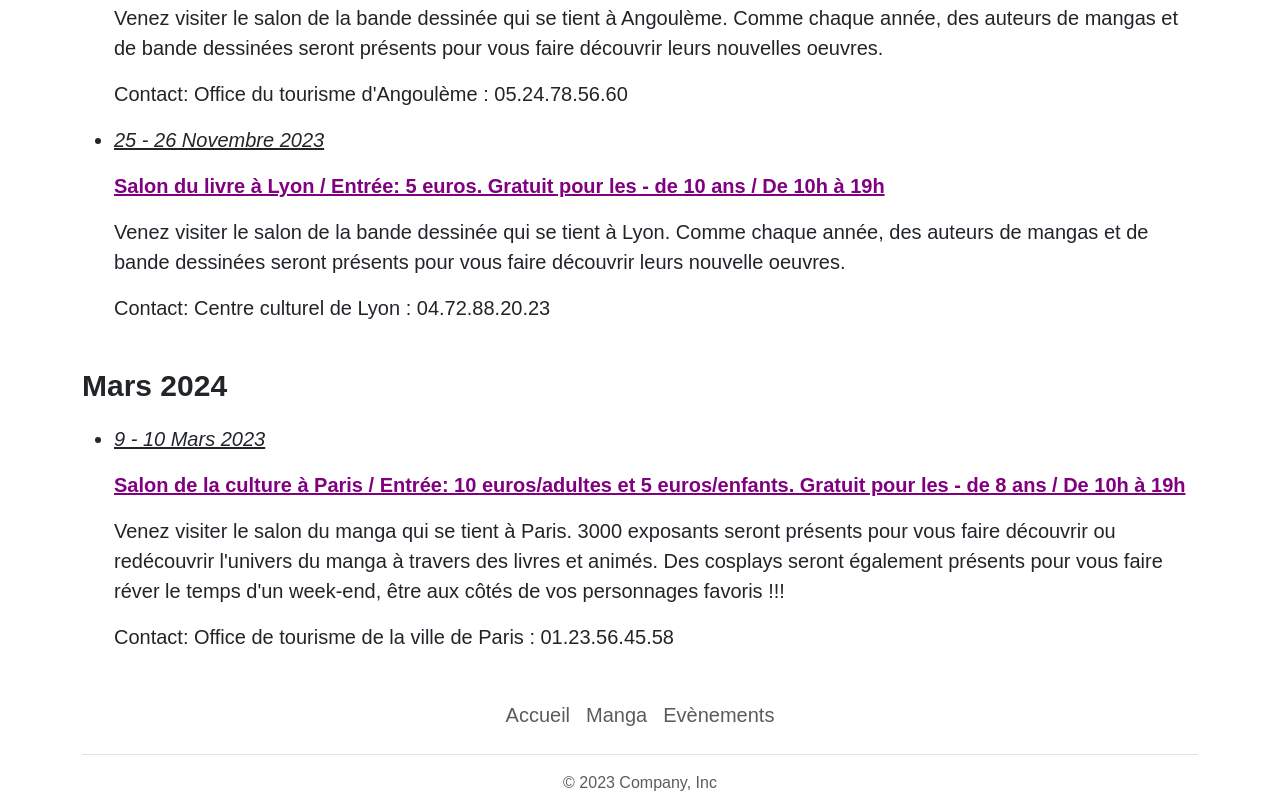
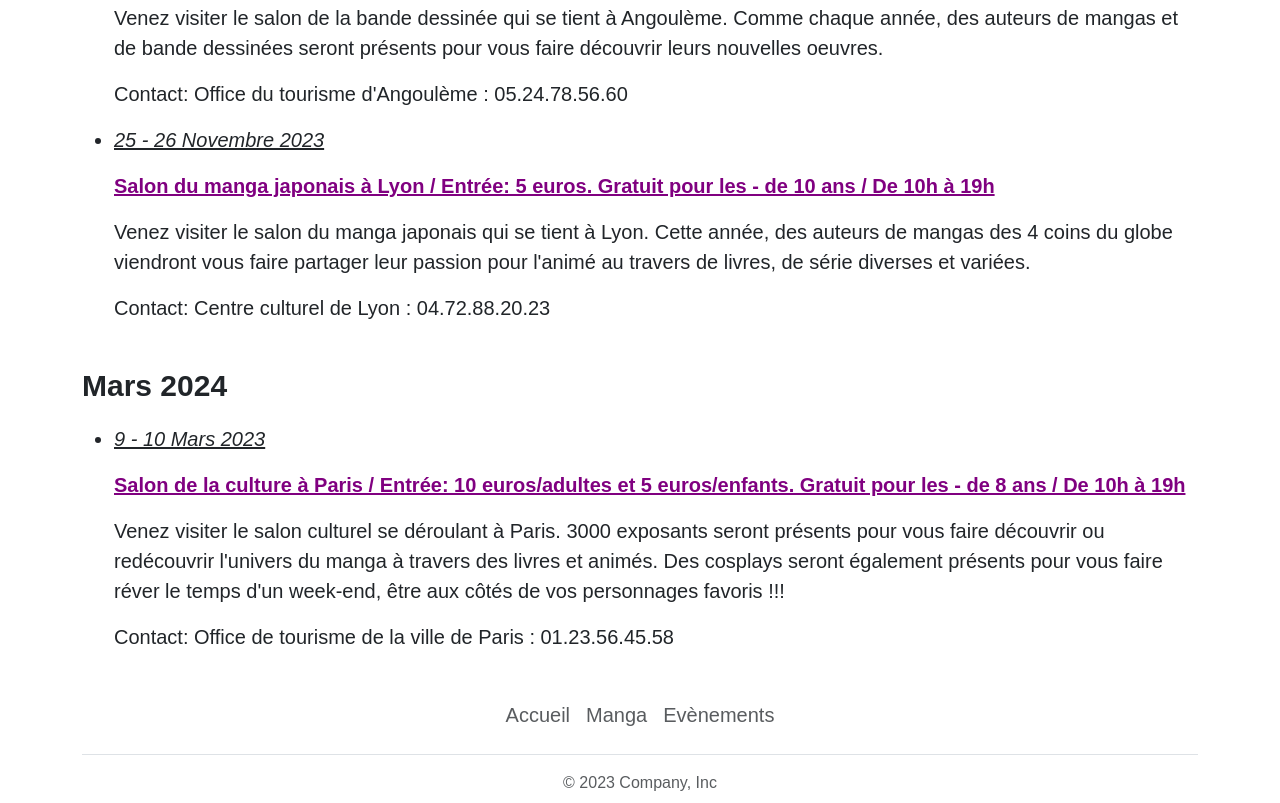
Before and after one commit to Laetitia-1984/Manga-Fan, a plain HTML site: page event.html in a window 1280 px wide. Shown: the part 442-1245 px from the top of the page. Drawn offline with nearby package versions, Linux system fonts and the light colour scheme.

Commit message:
modil evenement 2

```diff
--- a/event.html
+++ b/event.html
@@ -30,8 +30,8 @@
                 </li>
                 <li>
                     <p class="date">25 - 26 Novembre 2023</p>
-                    <p class="place-event">Salon du livre à Lyon / Entrée: 5 euros. Gratuit pour les - de 10 ans / De 10h à 19h</p>
-                    <p>Venez visiter le salon de la bande dessinée qui se tient à Lyon. Comme chaque année, des auteurs de mangas et de bande dessinées seront présents pour vous faire découvrir leurs nouvelle oeuvres.</p>
+                    <p class="place-event">Salon du manga japonais à Lyon / Entrée: 5 euros. Gratuit pour les - de 10 ans / De 10h à 19h</p>
+                    <p>Venez visiter le salon du manga japonais qui se tient à Lyon. Cette année, des auteurs de mangas des 4 coins du globe viendront vous faire partager leur passion pour l'animé au travers de livres, de série diverses et variées.</p>
                     <p>Contact: Centre culturel de Lyon : 04.72.88.20.23</p>
                 </li>
             </ul>
@@ -41,7 +41,7 @@
                 <li>
                     <p class="date">9 - 10 Mars 2023</p>
                     <p class="place-event">Salon de la culture à Paris / Entrée: 10 euros/adultes et 5 euros/enfants. Gratuit pour les - de 8 ans / De 10h à 19h</p>
-                    <p>Venez visiter le salon du manga qui se tient à Paris. 3000 exposants seront présents pour vous faire découvrir ou redécouvrir l'univers du manga à travers des livres et animés. Des cosplays seront également présents pour vous faire réver le temps d'un week-end, être aux côtés de vos personnages favoris !!!</p>
+                    <p>Venez visiter le salon culturel se déroulant à Paris. 3000 exposants seront présents pour vous faire découvrir ou redécouvrir l'univers du manga à travers des livres et animés. Des cosplays seront également présents pour vous faire réver le temps d'un week-end, être aux côtés de vos personnages favoris !!!</p>
                     <p>Contact: Office de tourisme de la ville de Paris : 01.23.56.45.58</p>
                 </li>
             </ul>
```
